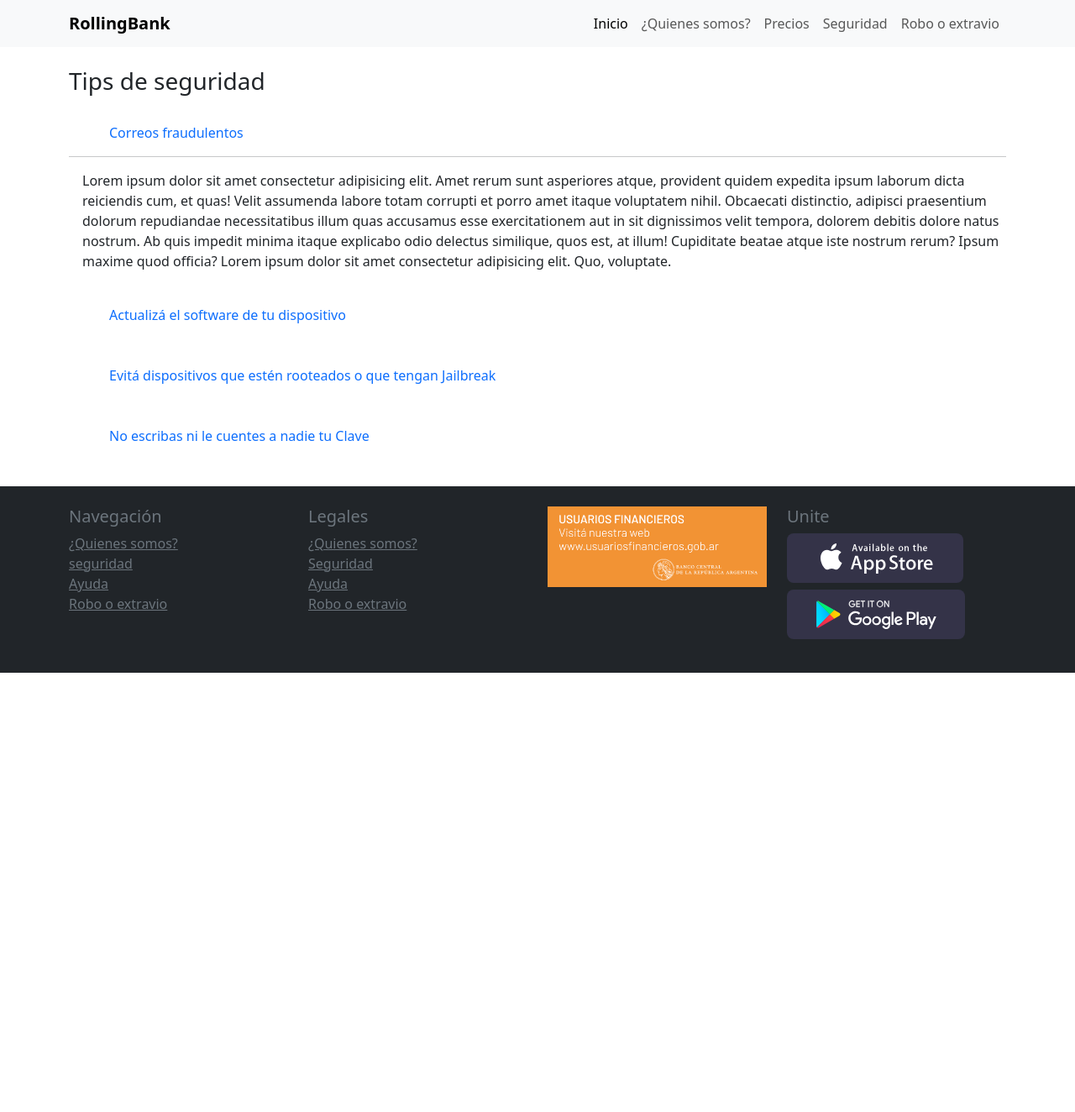
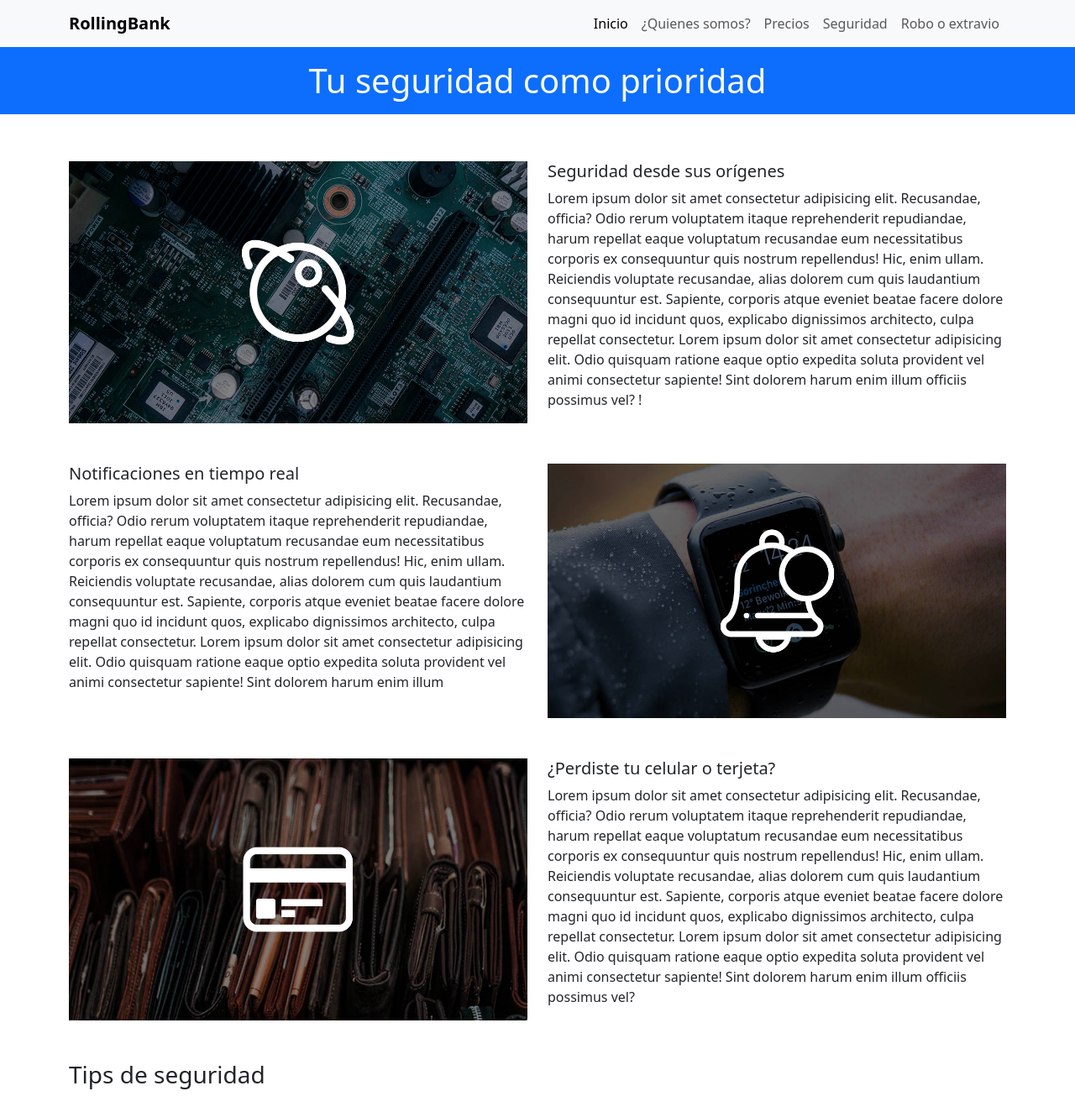
Before and after one commit to DylanNavarro97/grupoDosGithub, a plain HTML site: page tipsDeSeguridad.html in a window 1280 px wide. Shown: the top 1324 px of the page at 84% size. Before the commit the page ends 801 px from the top, so only its background shows below. Drawn offline with nearby package versions, Linux system fonts and the light colour scheme.

Commit message:
agregue los textos y las imagenes de la pagina seguridad

```diff
--- a/tipsDeSeguridad.html
+++ b/tipsDeSeguridad.html
@@ -42,8 +42,32 @@
         </nav>
     </header>
     <main>
+        <h1 class="text-center bg-primary text-light py-3">Tu seguridad como prioridad</h1>
         <section class="container">
-            <h3 class="py-4">Tips de seguridad</h3>
+            <article class="row py-5">
+                <img src="./img/seguridad/galaxy.jpg" alt="" class="col-6">
+                <div class="col-6">
+                    <h5>Seguridad desde sus orígenes</h5>
+                    <p>Lorem ipsum dolor sit amet consectetur adipisicing elit. Recusandae, officia? Odio rerum voluptatem itaque reprehenderit repudiandae, harum repellat eaque voluptatum recusandae eum necessitatibus corporis ex consequuntur quis nostrum repellendus! Hic, enim ullam. Reiciendis voluptate recusandae, alias dolorem cum quis laudantium consequuntur est. Sapiente, corporis atque eveniet beatae facere dolore magni quo id incidunt quos, explicabo dignissimos architecto, culpa repellat consectetur. Lorem ipsum dolor sit amet consectetur adipisicing elit. Odio quisquam ratione eaque optio expedita soluta provident vel animi consectetur sapiente! Sint dolorem harum enim illum officiis possimus vel? !</p>
+                </div>
+            </article>
+            <article class="row">
+                <div class="col-6">
+                    <h5>Notificaciones en tiempo real</h5>
+                    <p>Lorem ipsum dolor sit amet consectetur adipisicing elit. Recusandae, officia? Odio rerum voluptatem itaque reprehenderit repudiandae, harum repellat eaque voluptatum recusandae eum necessitatibus corporis ex consequuntur quis nostrum repellendus! Hic, enim ullam. Reiciendis voluptate recusandae, alias dolorem cum quis laudantium consequuntur est. Sapiente, corporis atque eveniet beatae facere dolore magni quo id incidunt quos, explicabo dignissimos architecto, culpa repellat consectetur. Lorem ipsum dolor sit amet consectetur adipisicing elit. Odio quisquam ratione eaque optio expedita soluta provident vel animi consectetur sapiente! Sint dolorem harum enim illum </p>
+                </div>
+                <img src="./img/seguridad/notification.jpg" alt="" class="col-6">
+            </article>
+            <article class="row py-5">
+                <img src="./img/seguridad/vault.jpg" alt="" class="col-6">
+                <div class="col-6">
+                    <h5>¿Perdiste tu celular o terjeta?</h5>
+                    <p>Lorem ipsum dolor sit amet consectetur adipisicing elit. Recusandae, officia? Odio rerum voluptatem itaque reprehenderit repudiandae, harum repellat eaque voluptatum recusandae eum necessitatibus corporis ex consequuntur quis nostrum repellendus! Hic, enim ullam. Reiciendis voluptate recusandae, alias dolorem cum quis laudantium consequuntur est. Sapiente, corporis atque eveniet beatae facere dolore magni quo id incidunt quos, explicabo dignissimos architecto, culpa repellat consectetur. Lorem ipsum dolor sit amet consectetur adipisicing elit. Odio quisquam ratione eaque optio expedita soluta provident vel animi consectetur sapiente! Sint dolorem harum enim illum officiis possimus vel? </p>
+                </div>
+            </article>
+        </section>
+        <section class="container">
+            <h3 class="pb-4">Tips de seguridad</h3>
             <a href="" class="text-decoration-none ps-5">Correos fraudulentos</a>
             <hr>
             <p class="ps-3 pb-4">Lorem ipsum dolor sit amet consectetur adipisicing elit. Amet rerum sunt asperiores
```
